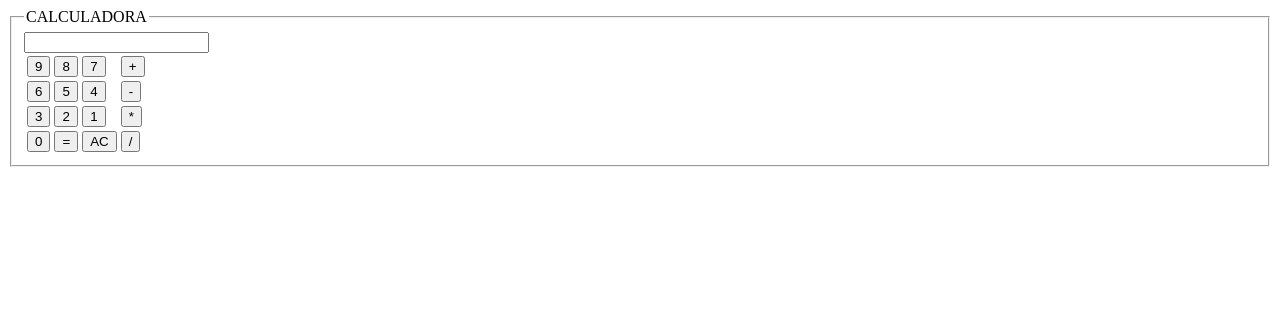
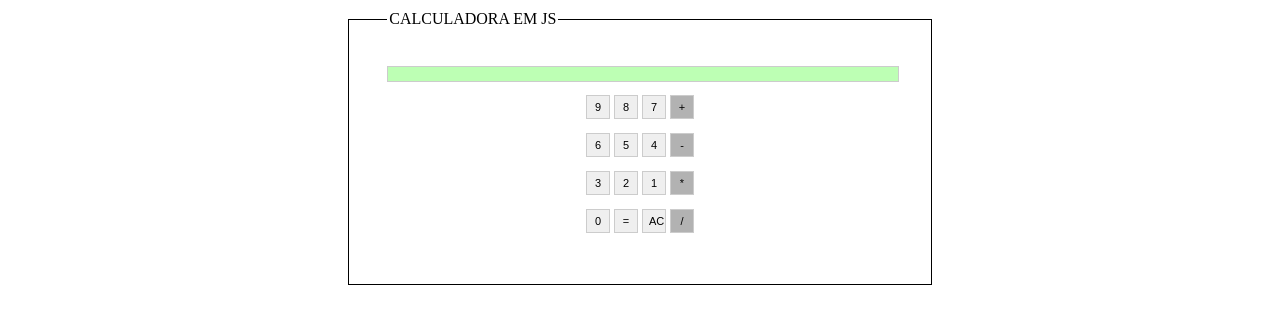
Before and after one commit to Kkristhian/calculadora, a plain HTML site: page index.html in a window 1280 px wide. Drawn offline with Linux system fonts and the light colour scheme.

Commit message:
Add Calc

```diff
--- a/index.html
+++ b/index.html
@@ -1,5 +1,5 @@
 <!DOCTYPE html PUBLIC "-//W3C//DTD XHTML 1.0 Transitional//EN" "http://www.w3.org/TR/xhtml1/DTD/xhtml1-transitional.dtd">
-<html xmlns="http://www.w3.org/1999/xhtml">
+<html>
 <head>
    <title>Calculadora</title>
 
@@ -12,7 +12,7 @@
 
 <form name="calcform" method="post" action="">
    <fieldset>
-      <legend>CALCULADORA</legend>
+      <legend>CALCULADORA EM JS</legend>
 
       <input type="text" name="visor" id="visor" />
 
--- a/main.css
+++ b/main.css
@@ -1,16 +1,36 @@
-#calculadora {
-    width: 360px;
-}
+#visor {
+    background-color: #bdffb4;
+    text-align: right;
+ }
 
-button {
-    width: 40px;
-    height: 40px;
-}
+ table {
+    margin: 0 auto 0 auto;
+ }
 
-#resBox {
-    width: 356px;
-    height: 40px;
-    font-size: 20px;
-    text-align: right;
-    font-family: 'Courier New', Courier, monospace;
-}
+ form fieldset {
+    margin: 10px auto 10px auto;
+    width: 40%;
+    border: solid black 1px;
+    padding: 3%;
+    margin-bottom: 10px;
+ }
+
+ form input {
+    width: 100%;
+    border: solid #ccc 1px;
+    font-size: 11px;
+    margin-bottom: 10px;
+ }
+
+ form input.num {
+    display: block;
+    width: 24px;
+    height: 24px;
+ }
+
+ form input.oper {
+    display: block;
+    width: 24px;
+    height: 24px;
+    background-color: #b2b2b2;
+ }
--- a/main.js
+++ b/main.js
@@ -56,5 +56,4 @@ function calcNum(num) {
        gvalor = valor;
        goper = oper;
     }
-
  }
```
